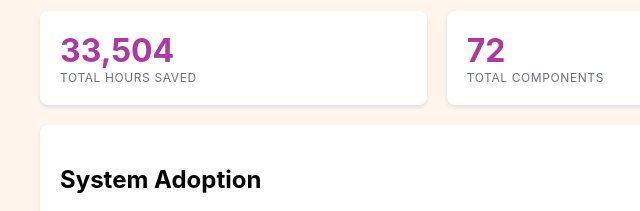
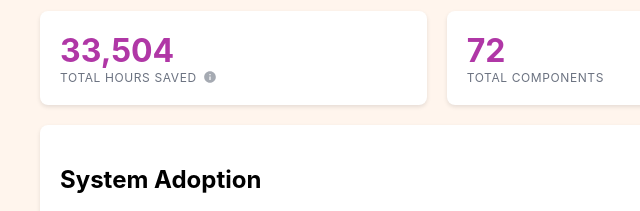
Before and after one commit to SeanFeehan3057/Design-System-Analytics, a plain HTML site: page index.html in a window 1280 px wide. Shown: the part 151-362 px from the top of the page, 0-640 px from the left. Drawn offline with nearby package versions, Linux system fonts and the light colour scheme.

Commit message:
Add info icon to total hours saved

```diff
--- a/index.html
+++ b/index.html
@@ -52,6 +52,18 @@
             font-size: 0.75em;
             text-transform: uppercase;
             letter-spacing: 0.05em;
+            display: flex;
+            align-items: center;
+            gap: 6px;
+        }
+        .info-icon {
+            width: 14px;
+            height: 14px;
+            opacity: 0.6;
+            cursor: help;
+        }
+        .info-icon:hover {
+            opacity: 1;
         }
         .chart-container {
             background-color: white;
@@ -145,7 +157,12 @@
         <div class="stats-container">
             <div class="stat-card">
                 <div class="stat-value" id="totalHours">-</div>
-                <div class="stat-label">TOTAL HOURS SAVED</div>
+                <div class="stat-label">
+                    TOTAL HOURS SAVED
+                    <svg class="info-icon" viewBox="0 0 24 24" fill="currentColor">
+                        <path d="M12 2C6.48 2 2 6.48 2 12s4.48 10 10 10 10-4.48 10-10S17.52 2 12 2zm1 15h-2v-6h2v6zm0-8h-2V7h2v2z"/>
+                    </svg>
+                </div>
             </div>
             <div class="stat-card">
                 <div class="stat-value" id="totalComponents">-</div>
```
